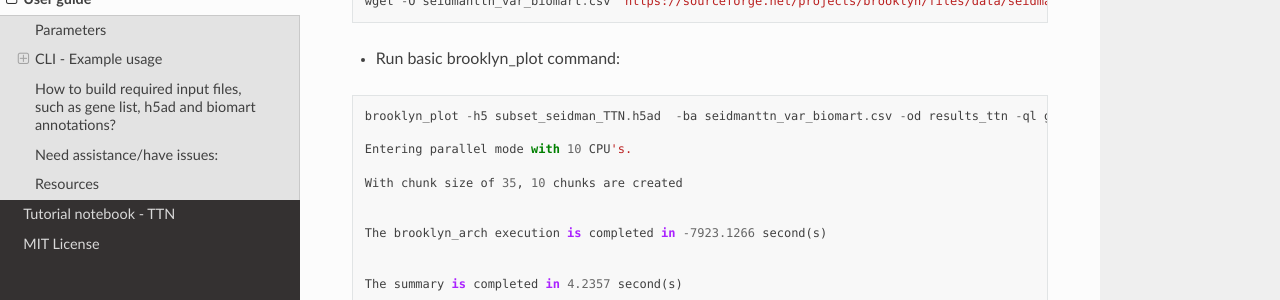
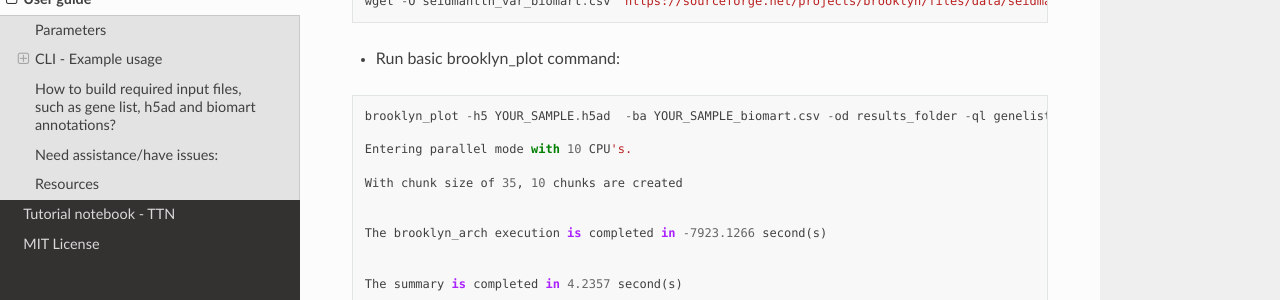
Before and after one commit to arunhpatil/brooklyn, a Sphinx documentation site: the page built from docs/source/quick_start.md, in a window 1280 px wide and 900 px high, scrolled down 1237 px. Shown: the part 151-451 px from the top of the window. Built offline with Sphinx 7.4.7 and the Read the Docs theme 2.0.0, drawn with Linux system fonts in a browser that asks for light colours.

Commit message:
Update quick_start.md
I just tweaked the "run basic brooklyn_plot command"

````diff
--- a/docs/source/quick_start.md
+++ b/docs/source/quick_start.md
@@ -64,7 +64,7 @@ wget -O seidmanttn_var_biomart.csv "https://sourceforge.net/projects/brooklyn/fi
 ```
 - Run basic brooklyn_plot command:
 ```
-brooklyn_plot -h5 subset_seidman_TTN.h5ad  -ba seidmanttn_var_biomart.csv -od results_ttn -ql genelist.csv -sl againstlist.csv -cpu 10
+brooklyn_plot -h5 YOUR_SAMPLE.h5ad  -ba YOUR_SAMPLE_biomart.csv -od results_folder -ql genelist.csv -sl againstlist.csv -cpu 10
 
 Entering parallel mode with 10 CPU's.
 
````
